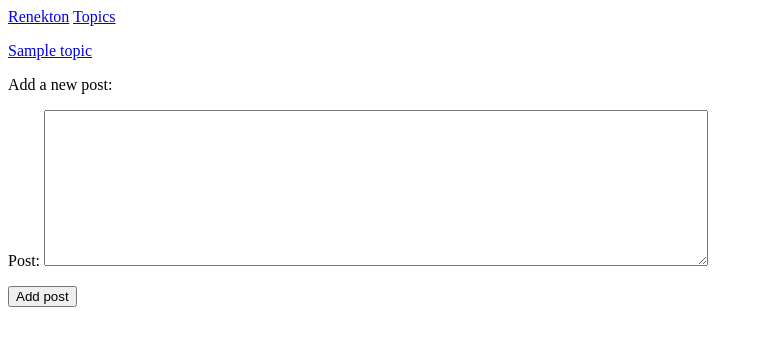
After one commit to lia0wang/Renekton-Forum, a Django app: page /new_post/1/ in a window 1280 px wide. The commit adds this page. Shown: the top 346 px of the page, without its empty margins (0-763 px from the left). Run offline with Django 3.2, Linux system fonts and the light colour scheme; tables that the repository leaves empty hold one stand-in row (values such as "Sample post").

Commit message:
done add new post functions

```diff
--- a/app_renekton/forms.py
+++ b/app_renekton/forms.py
@@ -1,7 +1,15 @@
 from django import forms
-from .models import Topic
+from .models import Topic, Post
+
 class TopicForm(forms.ModelForm):
     class Meta:
         model = Topic
         fields = ['topic_name']
         labels = {'topic_name': ''}
+
+class PostForm(forms.ModelForm):
+    class Meta:
+        model = Post
+        fields = ['text']
+        labels = {'text': 'Post:'}
+        widgets = {'text': forms.Textarea(attrs={'cols': 80})}
--- a/app_renekton/models.py
+++ b/app_renekton/models.py
@@ -3,7 +3,7 @@ from django.db.models.fields import TimeField
 from django.db.models.fields.related import ForeignKey
 
 class Topic(models.Model):
-    """A topic the user is learning about."""
+    """A topic the user is interested about."""
     # use CharField when you want to store a small amount of text
     topic_name = models.CharField(max_length=200)
 
--- /dev/null
+++ b/app_renekton/templates/app_renekton/new_post.html
@@ -0,0 +1,10 @@
+{% extends "app_renekton/base.html" %}
+{% block content %}
+<p><a href="{% url 'app_renekton:topic' topic.id %}">{{ topic }}</a></p>
+<p>Add a new post:</p>
+<form action="{% url 'app_renekton:new_post' topic.id %}" method='post'>
+       {% csrf_token %}
+       {{ form.as_p }}
+       <button name='submit'>Add post</button>
+     </form>
+   {% endblock content %}
--- a/app_renekton/templates/app_renekton/topic.html
+++ b/app_renekton/templates/app_renekton/topic.html
@@ -2,6 +2,9 @@
 {% block content %}
     <p>Topic: {{ topic }}</p>
         <p>Posts:</p>
+        <p>
+            <a href="{% url 'app_renekton:new_post' topic.id %}">Add new post</a>
+        </p>
     <ul>
         {% for post in posts %}
         <li>
--- a/app_renekton/urls.py
+++ b/app_renekton/urls.py
@@ -11,4 +11,6 @@ urlpatterns = [
     path('topics/<int:topic_id>/', views.topic, name='topic'),
     # Page for adding a new topic
     path('new_topic/', views.new_topic, name='new_topic'),
+    # Page for adding a new post
+    path('new_post/<int:topic_id>/', views.new_post, name='new_post'),
 ]
--- a/app_renekton/views.py
+++ b/app_renekton/views.py
@@ -1,6 +1,6 @@
 from django.shortcuts import render, redirect
 from .models import Topic
-from .forms import TopicForm
+from .forms import PostForm, TopicForm
 
 # Create your views here.
 def index(request):
@@ -35,3 +35,21 @@ def new_topic(request):
     # Display a blank or invalid form.
     context = {'form': form}
     return render(request, 'app_renekton/new_topic.html', context)
+
+def new_post(request, topic_id):
+    """Add a new post for a particular topic."""
+    topic = Topic.objects.get(id=topic_id)
+    if request.method != 'POST':
+        # No data submitted; create a blank form.
+        form = PostForm()
+    else:
+        # POST data submitted; process data.
+        form = PostForm(data=request.POST)
+        if form.is_valid():
+            new_post = form.save(commit=False)
+            new_post.topic = topic
+            new_post.save()
+            return redirect('app_renekton:topic', topic_id=topic_id)
+    # Display a blank or invalid form.
+    context = {'topic': topic, 'form': form}
+    return render(request, 'app_renekton/new_post.html', context)
```
